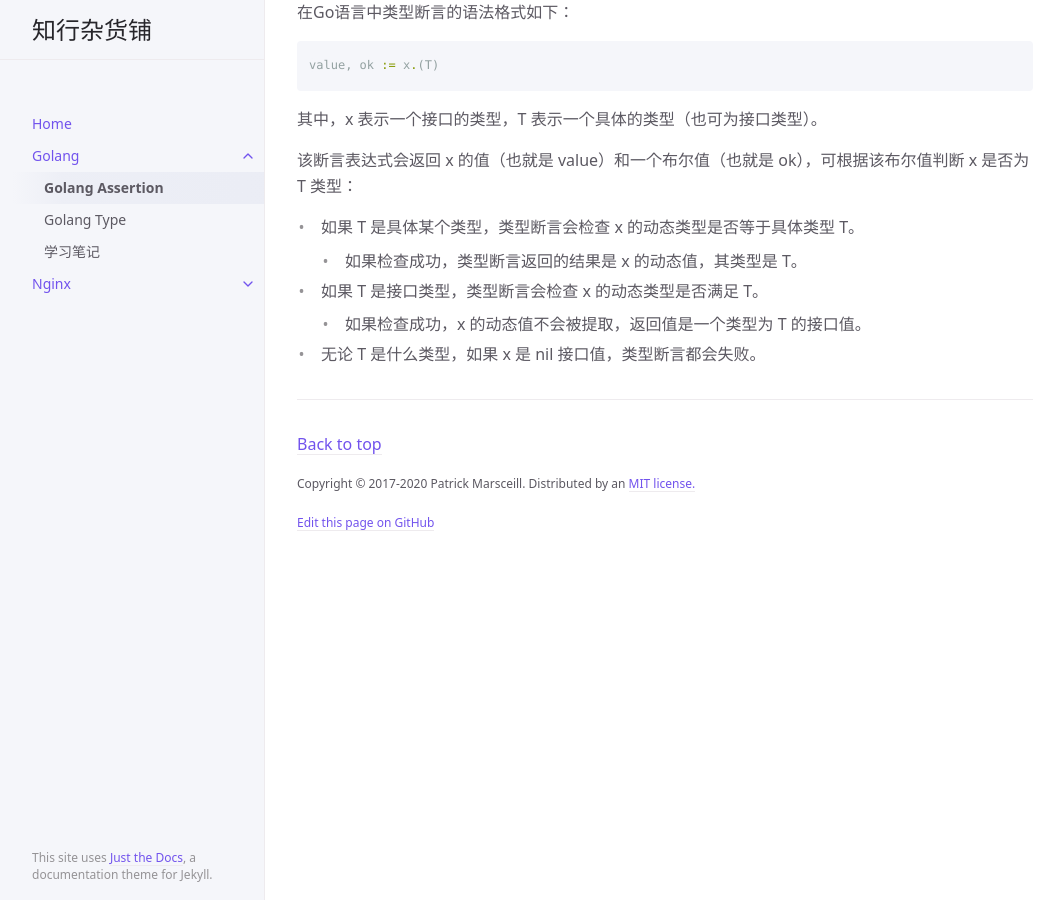
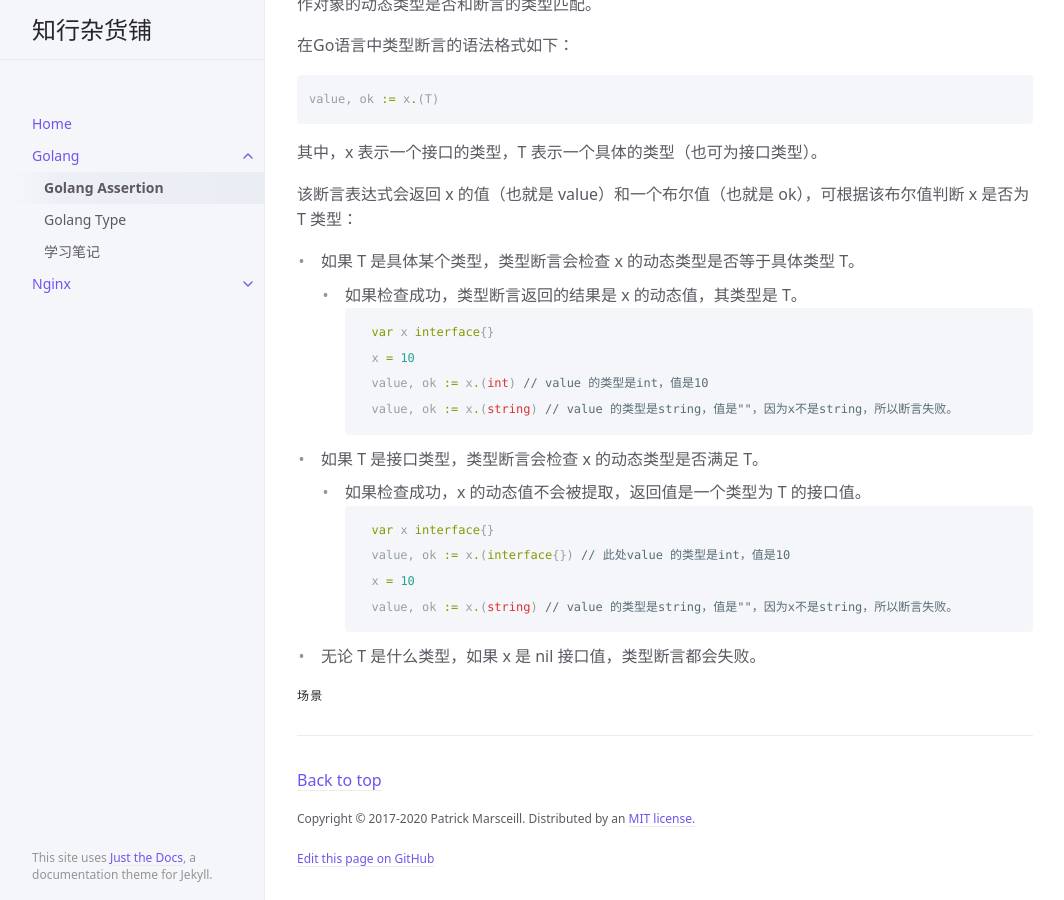
Before and after one commit to Jooeeee/jooeeee.github.io, a Jekyll site: the page built from docs/docs/golang/assert.md, in a window 1280 px wide and 900 px high, scrolled down 865 px. Shown: the whole window, without its empty margins (107-1171 px from the left). Built offline with Jekyll 4.4.1, drawn with Linux system fonts in a browser that asks for light colours.

Commit message:
类型断言简单介绍

````diff
--- a/docs/docs/golang/assert.md
+++ b/docs/docs/golang/assert.md
@@ -27,6 +27,7 @@ parent: Golang
 无论是引文还是对应的中文翻译，都是表达对事物做出明确的结论。在编程语言中，_assertion_ 表示对表达式做出判断。
 
 ## Go中的断言
+
 ### 类型断言(Type Assertion)
 类型断言是一个使用在接口值上的操作。语法上它看起来像x.(T)被称为断言类型，一个类型断言检查它操作对象的动态类型是否和断言的类型匹配。
 
@@ -39,6 +40,22 @@ value, ok := x.(T)
 该断言表达式会返回 x 的值（也就是 value）和一个布尔值（也就是 ok），可根据该布尔值判断 x 是否为 T 类型：
 - 如果 T 是具体某个类型，类型断言会检查 x 的动态类型是否等于具体类型 T。
     + 如果检查成功，类型断言返回的结果是 x 的动态值，其类型是 T。
+    ```go
+    var x interface{}
+    x = 10
+    value, ok := x.(int) // value 的类型是int，值是10
+    value, ok := x.(string) // value 的类型是string，值是""，因为x不是string，所以断言失败。
+    ```
 - 如果 T 是接口类型，类型断言会检查 x 的动态类型是否满足 T。
     + 如果检查成功，x 的动态值不会被提取，返回值是一个类型为 T 的接口值。
+    ```go
+    var x interface{}
+    value, ok := x.(interface{}) // 此处value 的类型是int，值是10
+    x = 10
+    value, ok := x.(string) // value 的类型是string，值是""，因为x不是string，所以断言失败。
+    ```
+
 - 无论 T 是什么类型，如果 x 是 nil 接口值，类型断言都会失败。
+
+
+#### 场景
````
